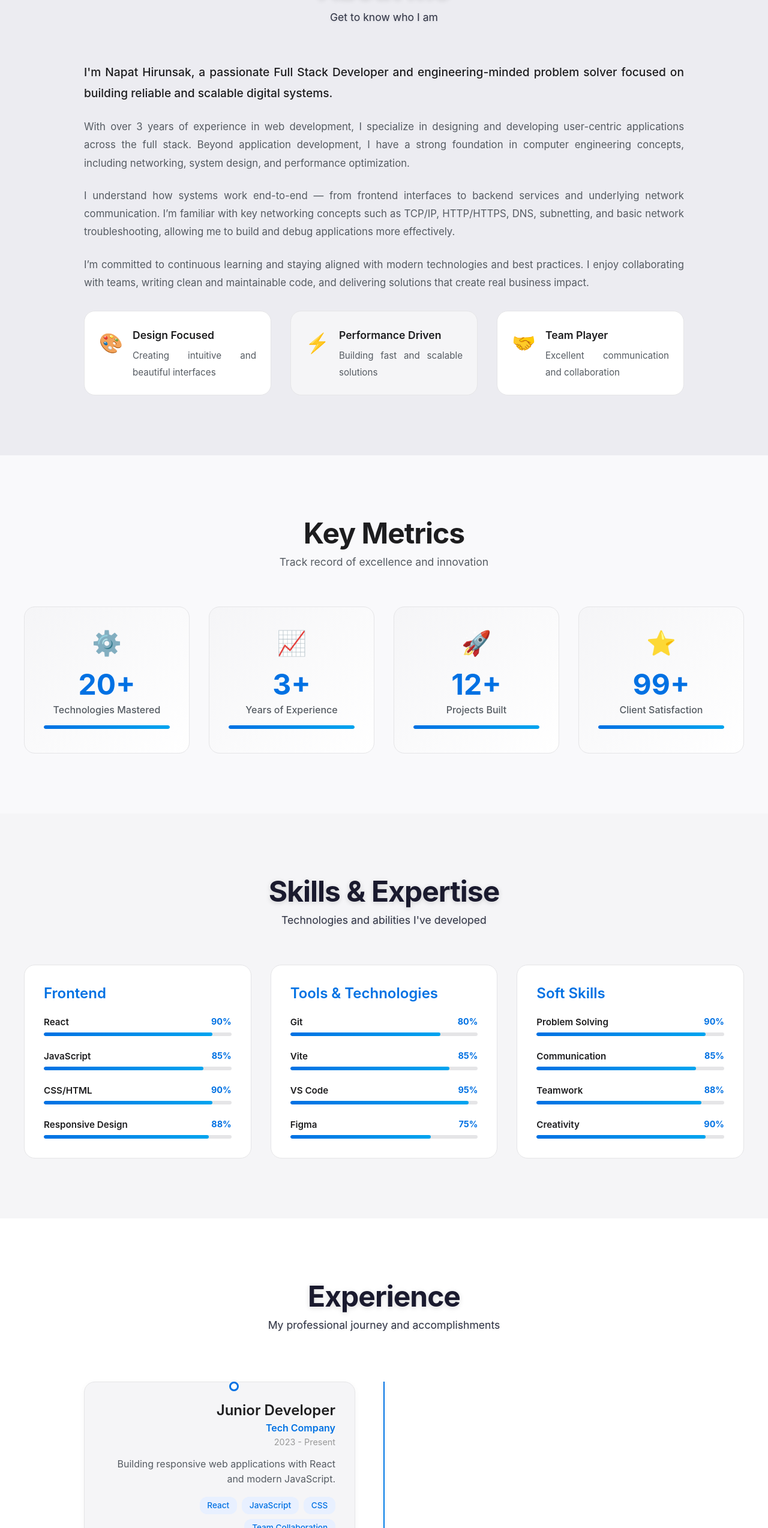
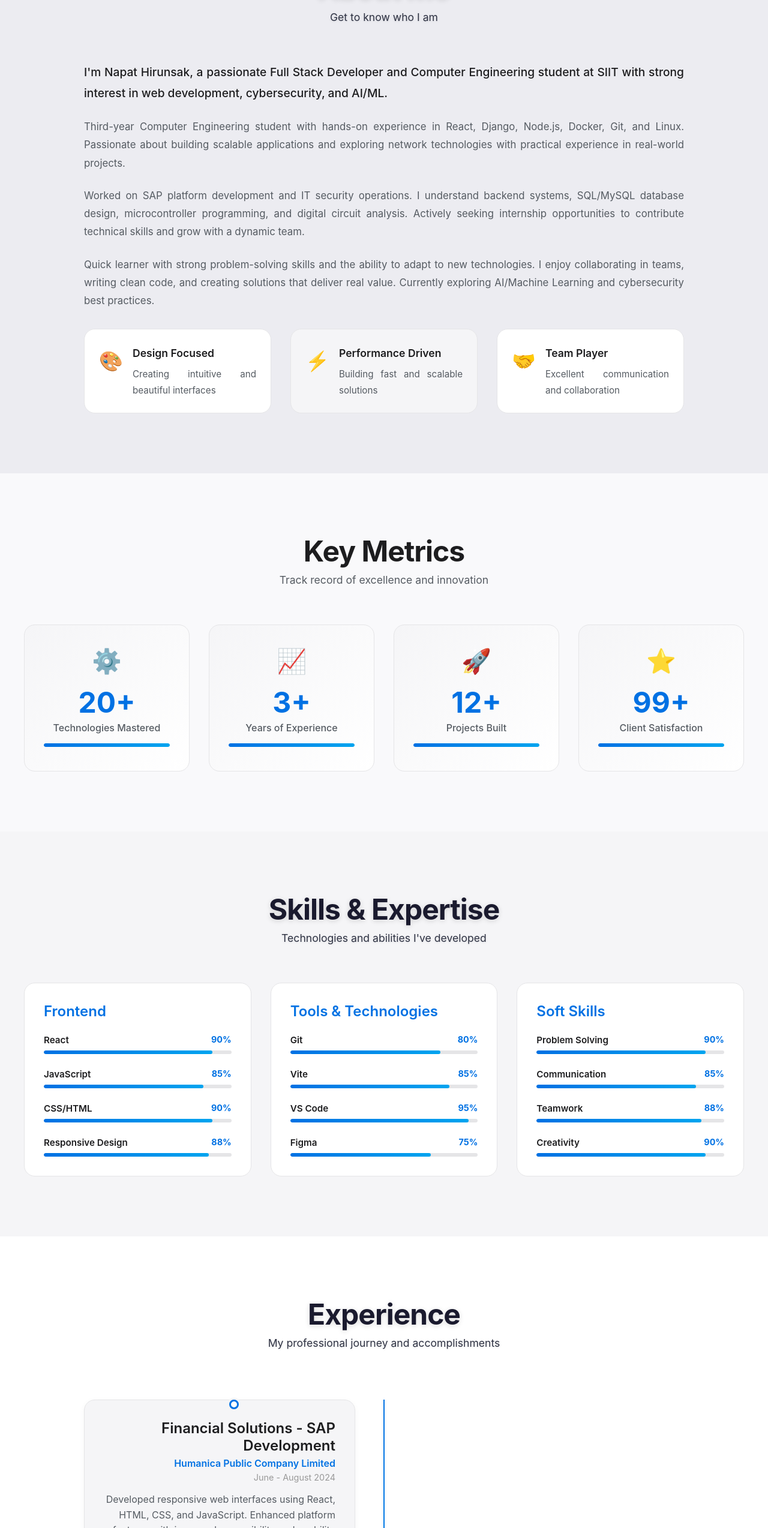
Before and after one commit to Napat-hi/Web-Resume, a React (Vite) app: page / in a window 1280 px wide. Shown: the part 1019-3566 px from the top of the page at 60% size. Built offline with nearby package versions, Linux system fonts and the light colour scheme.

Commit message:
update with actual work experience and projects

```diff
--- a/src/components/About/About.jsx
+++ b/src/components/About/About.jsx
@@ -13,22 +13,22 @@ function About() {
         <div className="about-content">
           <div className="about-text">
             <p className="intro-text">
-              I'm Napat Hirunsak, a passionate Full Stack Developer and engineering-minded problem solver focused on building reliable and scalable digital systems.
+              I'm Napat Hirunsak, a passionate Full Stack Developer and Computer Engineering student at SIIT with strong interest in web development, cybersecurity, and AI/ML.
             </p>
 
             <p>
-              With over 3 years of experience in web development, I specialize in designing and developing user-centric applications across the full stack.
-              Beyond application development, I have a strong foundation in computer engineering concepts, including networking, system design, and performance optimization.
+              Third-year Computer Engineering student with hands-on experience in React, Django, Node.js, Docker, Git, and Linux.
+              Passionate about building scalable applications and exploring network technologies with practical experience in real-world projects.
             </p>
 
             <p>
-              I understand how systems work end-to-end — from frontend interfaces to backend services and underlying network communication.
-              I’m familiar with key networking concepts such as TCP/IP, HTTP/HTTPS, DNS, subnetting, and basic network troubleshooting, allowing me to build and debug applications more effectively.
+              Worked on SAP platform development and IT security operations. I understand backend systems, SQL/MySQL database design, microcontroller programming, and digital circuit analysis.
+              Actively seeking internship opportunities to contribute technical skills and grow with a dynamic team.
             </p>
 
             <p>
-              I’m committed to continuous learning and staying aligned with modern technologies and best practices.
-              I enjoy collaborating with teams, writing clean and maintainable code, and delivering solutions that create real business impact.
+              Quick learner with strong problem-solving skills and the ability to adapt to new technologies. I enjoy collaborating in teams, writing clean code, and creating solutions that deliver real value.
+              Currently exploring AI/Machine Learning and cybersecurity best practices.
             </p>
             <div className="about-features">
               <div className="feature">
--- a/src/components/Experience/Experience.jsx
+++ b/src/components/Experience/Experience.jsx
@@ -5,27 +5,27 @@ function Experience() {
   const experiences = [
     {
       id: 1,
-      role: 'Junior Developer',
-      company: 'Tech Company',
-      duration: '2023 - Present',
-      description: 'Building responsive web applications with React and modern JavaScript.',
-      highlights: ['React', 'JavaScript', 'CSS', 'Team Collaboration']
+      role: 'Financial Solutions - SAP Development',
+      company: 'Humanica Public Company Limited',
+      duration: 'June - August 2024',
+      description: 'Developed responsive web interfaces using React, HTML, CSS, and JavaScript. Enhanced platform features with improved accessibility and usability across multiple devices.',
+      highlights: ['React', 'Frontend Development', 'UX/UI Enhancement', 'Git/GitHub', 'Team Collaboration']
     },
     {
       id: 2,
-      role: 'Freelance Developer',
-      company: 'Self-employed',
-      duration: '2022 - 2023',
-      description: 'Developed custom websites for clients, focusing on design and functionality.',
-      highlights: ['Web Design', 'Client Communication', 'Problem Solving']
+      role: 'IT Security Intern',
+      company: 'Humanica Public Company Limited',
+      duration: 'June - August 2025',
+      description: 'Assisted in securing internal systems and cloud servers through risk assessments. Performed vulnerability scanning and collaborated on security implementations.',
+      highlights: ['Cloud Security', 'Network Monitoring', 'Cybersecurity', 'Risk Assessment', 'Problem Solving']
     },
     {
       id: 3,
-      role: 'Student Developer',
-      company: 'University',
-      duration: '2021 - Present',
-      description: 'Learning and practicing full-stack development while studying.',
-      highlights: ['Learning', 'Projects', 'Growth']
+      role: 'Computer Engineering Student',
+      company: 'SIIT - Sirindhorn International Institute of Technology',
+      duration: '2023 - Current',
+      description: 'Focused on full-stack development, AI, and system design. Actively building projects with modern technologies including React, Node.js, and machine learning.',
+      highlights: ['Full-Stack Development', 'AI/ML', 'System Design', 'Database Design', 'Team Projects']
     }
   ]
 
--- a/src/components/Projects/Projects.jsx
+++ b/src/components/Projects/Projects.jsx
@@ -7,41 +7,41 @@ function Projects() {
   const projects = [
     {
       id: 1,
-      title: 'Portfolio Website',
-      description: 'A modern, fully responsive portfolio website built with React, showcasing projects and skills with smooth animations and interactive UI.',
-      fullDescription: 'This portfolio website features a clean design, smooth scrolling navigation, animated components, and responsive layout that works perfectly on all devices.',
-      technologies: ['React', 'CSS3', 'JavaScript', 'Vite'],
+      title: 'Database Academic Project',
+      description: 'Developed a functional web application for a database laboratory course as part of a team project.',
+      fullDescription: 'Built with Node.js, React, SQL, and API integration to manage patient records, appointments, and staff operations. Designed normalized MySQL database schema with CRUD functionalities, role-based access control, and full debugging support.',
+      technologies: ['React', 'Node.js', 'SQL', 'MySQL', 'API Integration'],
+      image: '🗄️',
+      link: '#',
+      status: 'Completed'
+    },
+    {
+      id: 2,
+      title: 'SAP Frontend Development',
+      description: 'Enhanced responsive web interfaces for a financial solutions platform at Humanica Public Company.',
+      fullDescription: 'Built and improved frontend components using HTML, CSS, JavaScript, and React. Collaborated with UX designers and developers to implement new features and ensure smooth frontend-backend integration across multiple devices.',
+      technologies: ['React', 'HTML5', 'CSS3', 'JavaScript', 'Git/GitHub'],
+      image: '💰',
+      link: '#',
+      status: 'Completed'
+    },
+    {
+      id: 3,
+      title: 'This Portfolio Website',
+      description: 'A modern, fully responsive portfolio website with Apple-inspired design and 3D animations.',
+      fullDescription: 'Built with React and Vite featuring smooth animations, interactive components, organized component structure, and modern web best practices. Showcases projects, skills, and professional achievements.',
+      technologies: ['React', 'Vite', 'CSS3', 'Canvas API', 'JavaScript'],
       image: '🎨',
       link: '#',
       status: 'Completed'
     },
     {
-      id: 2,
-      title: 'E-Commerce Platform',
-      description: 'A full-featured e-commerce application with product listing, shopping cart, and checkout functionality.',
-      fullDescription: 'Built with React and modern state management, featuring product filters, cart persistence, and a smooth checkout experience.',
-      technologies: ['React', 'Redux', 'CSS', 'JavaScript'],
-      image: '🛍️',
-      link: '#',
-      status: 'In Progress'
-    },
-    {
-      id: 3,
-      title: 'Task Management App',
-      description: 'A collaborative task management application with real-time updates and team features.',
-      fullDescription: 'A powerful task manager with drag-and-drop functionality, team collaboration, notifications, and cloud synchronization.',
-      technologies: ['React', 'Firebase', 'Tailwind', 'JavaScript'],
-      image: '✅',
-      link: '#',
-      status: 'Completed'
-    },
-    {
       id: 4,
-      title: 'Weather Dashboard',
-      description: 'A beautiful weather application displaying real-time weather data with interactive maps.',
-      fullDescription: 'Features real-time weather data, interactive maps, forecasts, and a sleek user interface built with React.',
-      technologies: ['React', 'API Integration', 'CSS', 'JavaScript'],
-      image: '🌤️',
+      title: 'Security Analysis & Documentation',
+      description: 'Contributed to IT security operations including vulnerability scanning and security incident response.',
+      fullDescription: 'Assisted in securing internal systems through risk assessments, vulnerability scanning with tools like Wazuh and Cloudflare, and security incident documentation. Improved internal communication and security recommendations.',
+      technologies: ['Cybersecurity', 'Wazuh', 'Cloudflare', 'Risk Assessment', 'Documentation'],
+      image: '🔒',
       link: '#',
       status: 'Completed'
     }
```
